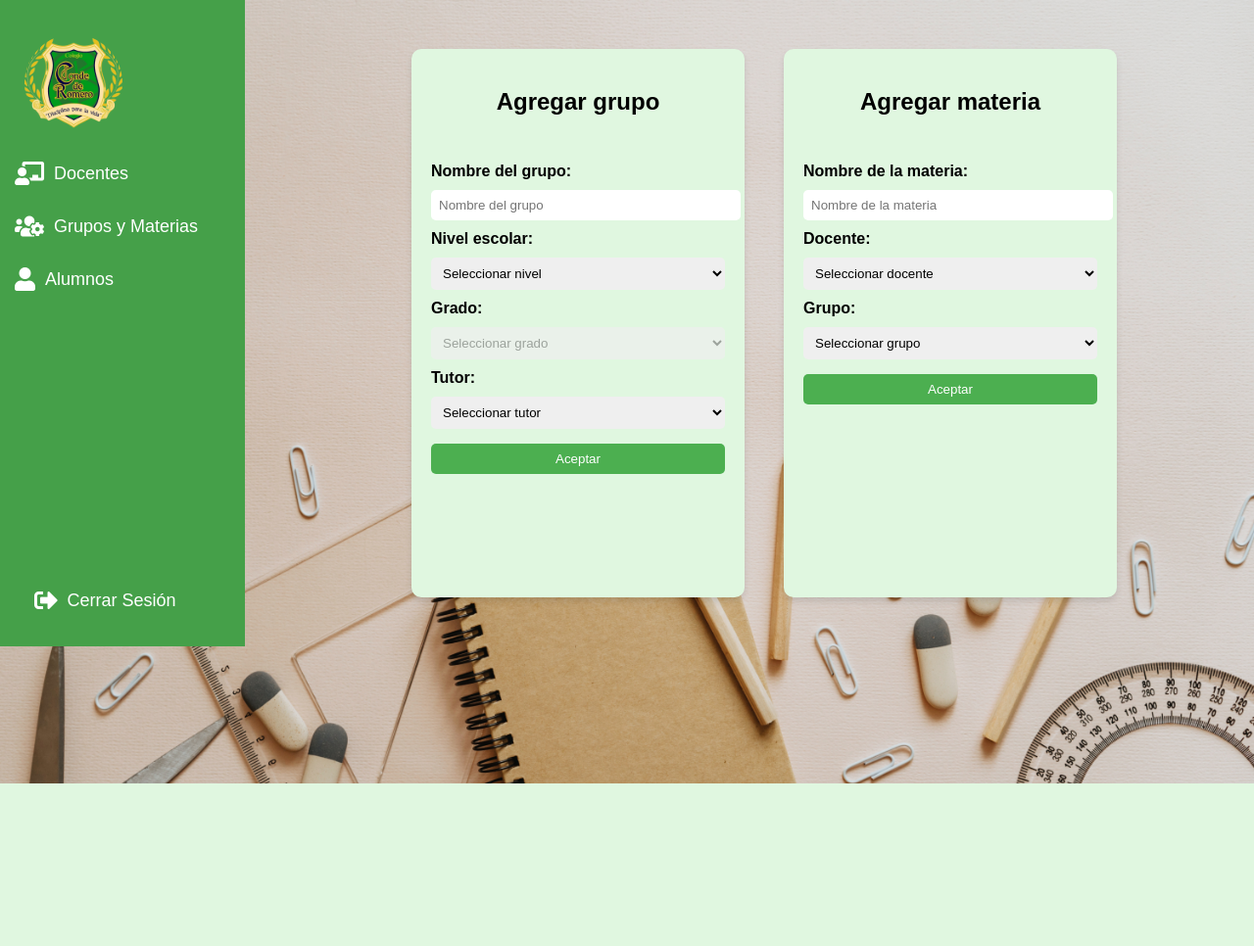
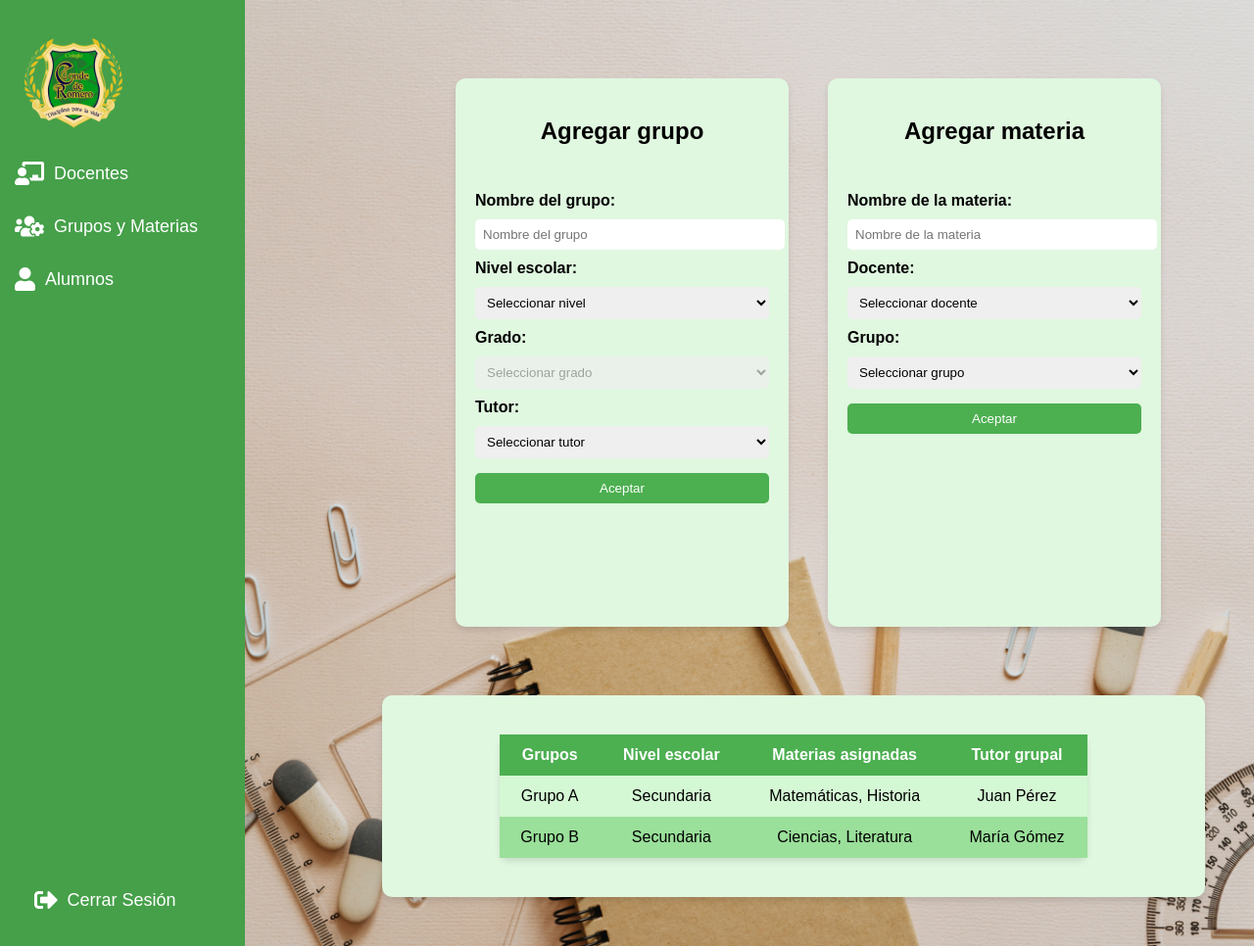
Before and after one commit to CAVB1/Conde-de-Romero-Sistema, a PHP site: page /Administrador/materias_grupos.html in a window 1280 px wide. Shown: the whole page at 98% size. Before the commit the page ends 800 px from the top, so only its background shows below. Run offline with PHP 8.4, Linux system fonts and the light colour scheme; data that the repository does not hold is empty; some libraries are stand-ins or nearby versions.

Commit message:
tabla de grupos

```diff
--- a/Administrador/materias_grupos.html
+++ b/Administrador/materias_grupos.html
@@ -6,7 +6,7 @@
     <title>Docentes</title>
     <link rel='stylesheet' href='https://cdnjs.cloudflare.com/ajax/libs/font-awesome/4.5.0/css/font-awesome.min.css'>
     <link rel="stylesheet" href="../estilos/barra.css">
-    <link rel="stylesheet" href="../estilos/tabla.css">
+
     <link rel="stylesheet" href="../estilos/boton.css">
     <link rel="stylesheet" href="../estilos/materias.css">
     <link rel="stylesheet" href="../estilos/barra1.css">
@@ -42,7 +42,7 @@
             Cerrar Sesión
           </a>
     </div>
-
+    <div class="div2">
         <div class="div1">
             <div class="card">
                 <h2>Agregar grupo</h2>
@@ -102,9 +102,44 @@
                 </div>
                 <button id="btnMateria">Aceptar</button>
             </div>
+            <br>
+
+
 
 
         </div>
+
+        <div class="card3">
+            <table>
+                <thead>
+                <tr>
+                    <th>Grupos</th>
+                    <th>Nivel escolar</th>
+                    <th>Materias asignadas</th>
+                    <th>Tutor grupal</th>
+                </tr>
+                </thead>
+                <tbody>
+                <tr>
+                    <td>Grupo A</td>
+                    <td>Secundaria</td>
+
+                    <td>Matemáticas, Historia</td>
+                    <td>Juan Pérez</td>
+                </tr>
+                <tr>
+                    <td>Grupo B</td>
+                    <td>Secundaria</td>
+                    <td>Ciencias, Literatura</td>
+                    <td>María Gómez</td>
+                </tr>
+                <!-- Repite este bloque para más registros -->
+                </tbody>
+            </table>
+        </div>
+
+    </div>
+
 
 
 
--- a/estilos/materias.css
+++ b/estilos/materias.css
@@ -21,6 +21,12 @@ body {
     justify-content: center;
     padding: 30px;
     padding-left: 150px;
+}
+.div2 {
+    display: flex;
+    flex-direction: column;
+    align-items: center;
+    padding: 30px;
 }
 
 
@@ -51,6 +57,23 @@ body {
 
 }
 
+.card3 {
+    display: flex;
+    justify-content: center;
+    background-color: #e0f7e0;
+    border-radius: 10px;
+    box-shadow: 0 4px 6px rgba(0, 0, 0, 0.1);
+    padding: 20px;
+    width: 800px;
+    height: auto;
+    margin: 20px;
+    text-align: center;
+
+    margin-left: 110px;
+}
+
+
+
 .input-group {
     margin: 10px 0;
     text-align: left;
@@ -77,3 +100,27 @@ button {
     color: white;
     cursor: pointer;
 }
+
+table {
+    border-collapse: collapse;
+    width: 80%;
+    max-width: 600px;
+    margin: 20px;
+    background-color: #d4f7d4;
+    border-radius: 10px;
+    box-shadow: 0 4px 6px rgba(0, 0, 0, 0.1);
+  }
+
+  th, td {
+    padding: 12px 16px;
+    text-align: center;
+  }
+
+  th {
+    background-color: #4caf50;
+    color: white;
+  }
+
+  tr:nth-child(even) {
+    background-color: #9adf9a;
+  }
```
Lines whose indentation alone changed are shown as unchanged.
